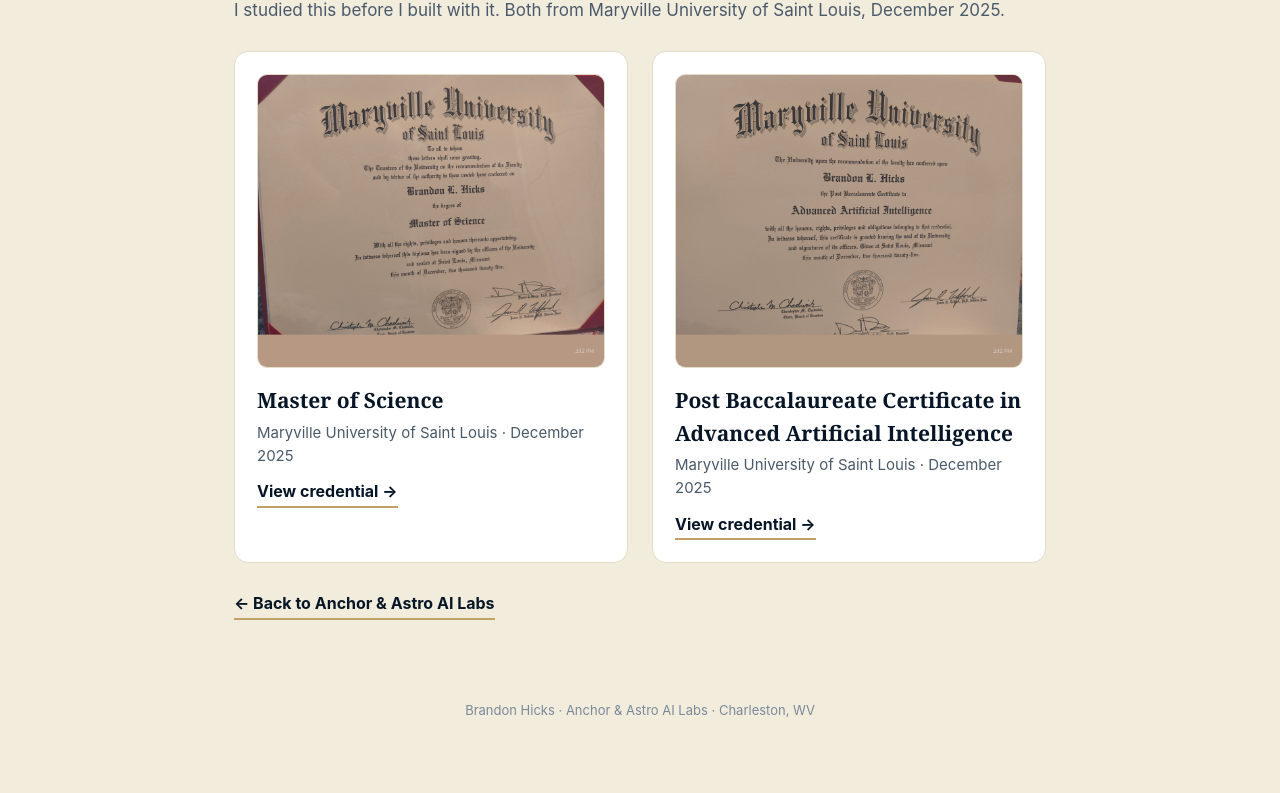
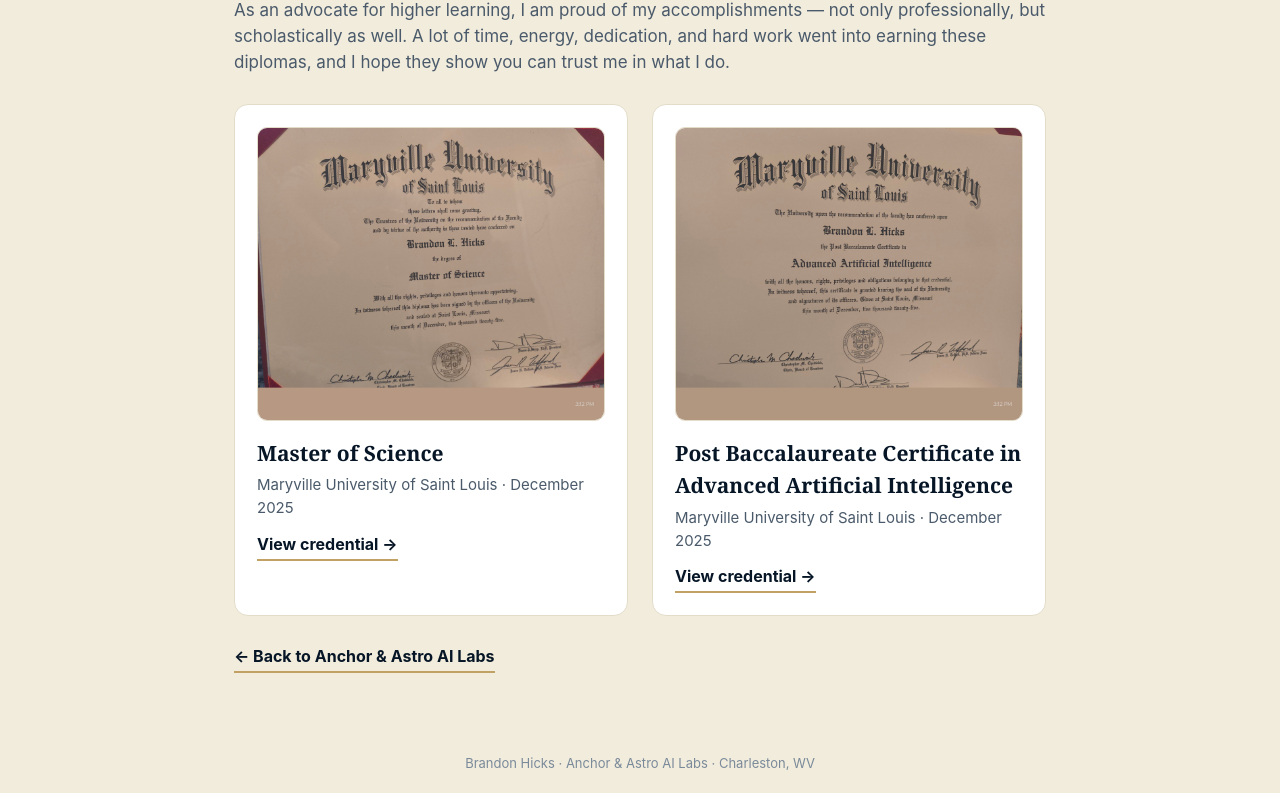
Before and after one commit to BrandonHicks79/brandonhicks79.github.io, a plain HTML site: page credentials/index.html in a window 1280 px wide. Shown: the part 174-967 px from the top of the page. Before the commit the page ends 934 px from the top, so only its background shows below. Drawn offline with Linux system fonts and the light colour scheme.

Commit message:
Rewrite Credentials caption on landing page

```diff
--- a/credentials/index.html
+++ b/credentials/index.html
@@ -40,7 +40,7 @@
 <main>
   <div class="wrap">
     <h1>Credentials</h1>
-    <p class="sub">I studied this before I built with it. Both from Maryville University of Saint Louis, December 2025.</p>
+    <p class="sub">As an advocate for higher learning, I am proud of my accomplishments &mdash; not only professionally, but scholastically as well. A lot of time, energy, dedication, and hard work went into earning these diplomas, and I hope they show you can trust me in what I do.</p>
     <div class="creds">
       <div class="cred">
         <img src="/diploma-ms-maryville.jpg" alt="Master of Science diploma, Maryville University of Saint Louis, December 2025">
```
